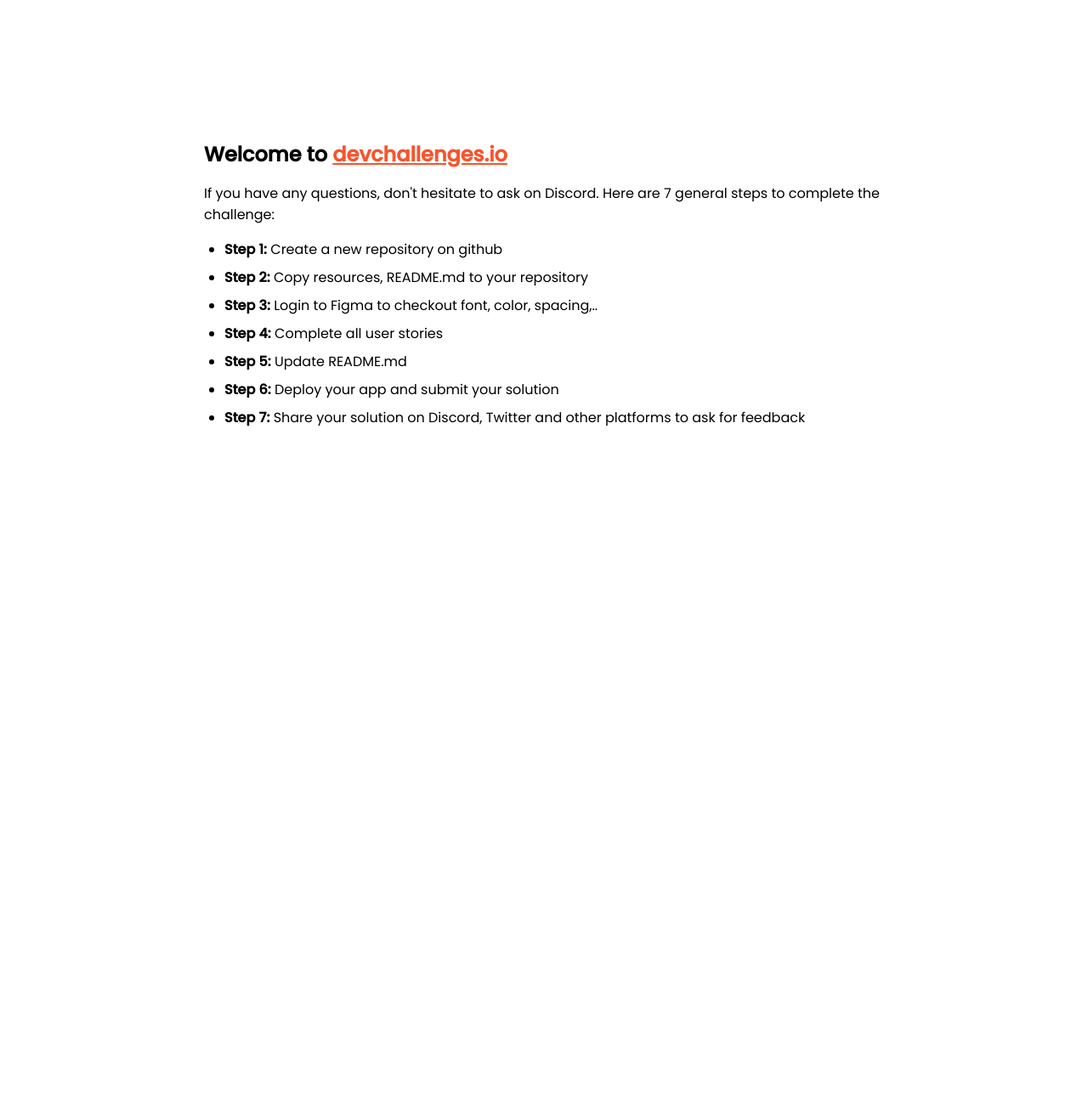
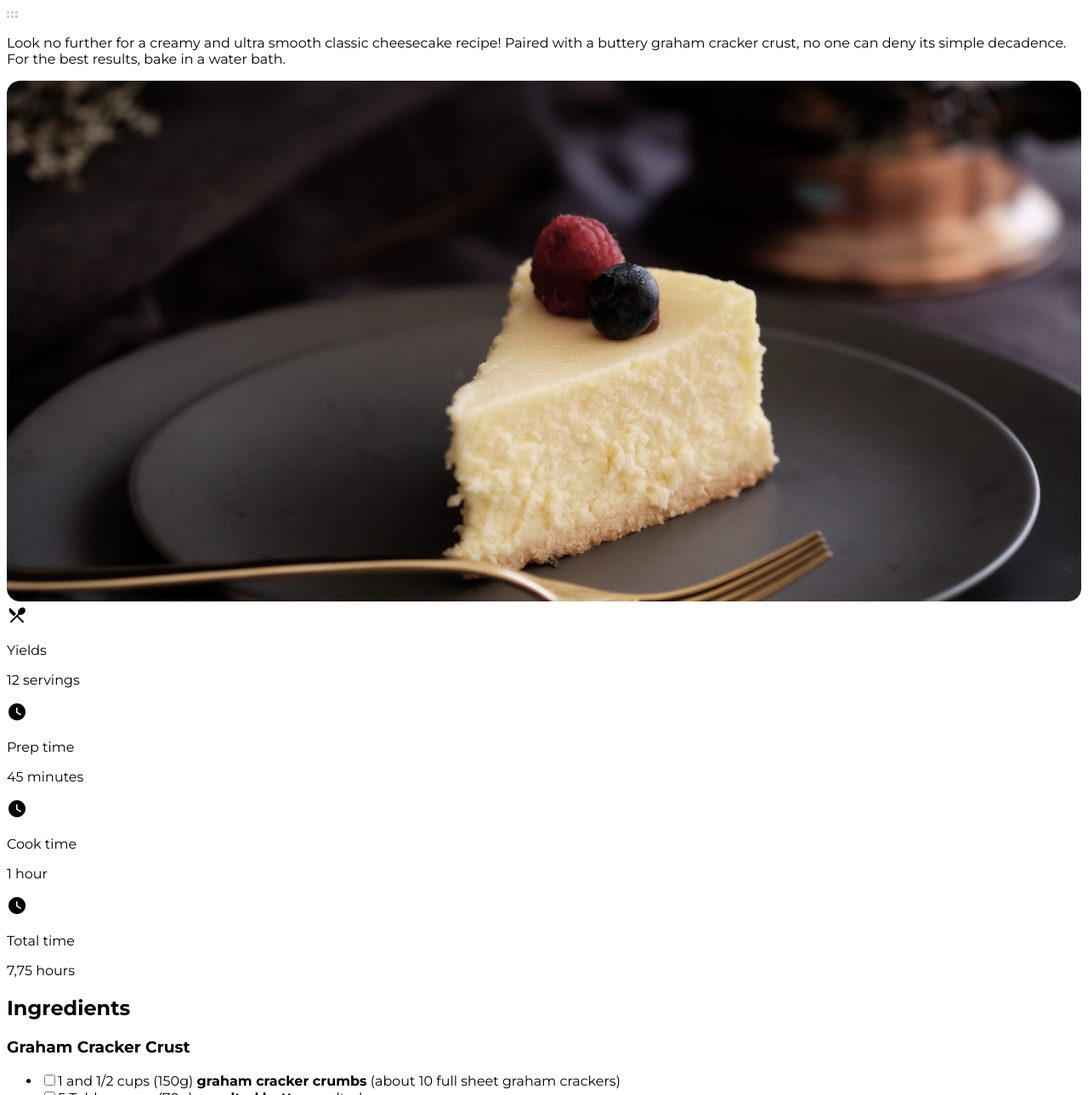
Before and after one commit to miguelprzc/recipe-page, a plain HTML site: page index.html in a window 1280 px wide. Shown: the part 76-1365 px from the top of the page at 85% size. Before the commit the page ends 800 px from the top, so only its background shows below. Drawn offline with Linux system fonts and the light colour scheme; a web font is replaced by a local one.

Commit message:
Build index.html and create styles.css

```diff
--- a/index.html
+++ b/index.html
@@ -2,94 +2,85 @@
 <html lang="en">
   <head>
     <meta charset="utf-8" />
-    <meta
-      name="viewport"
-      content="width=device-width, initial-scale=1,
-  maximum-scale=5"
-    />
+    <meta name="viewport" content="width=device-width, initial-scale=1,maximum-scale=5"/>
 
-    <link rel="icon" href="devchallenges.png" />
+    <link rel="icon" href="images/devchallenges.png" />
 
-    <link
-      rel="shortcut icon"
-      type="image/x-icon"
-      href="https://devchallenges.io/"
-    />
+    <link href="https://fonts.googleapis.com/icon?family=Material+Icons" rel="stylesheet">
 
-    <link
-      href="https://fonts.googleapis.com/css2?family=Poppins:wght@400;500&display=swap"
-      rel="stylesheet"
-    />
+    <link rel="preconnect" href="https://fonts.gstatic.com">
+    <link href="https://fonts.googleapis.com/css2?family=Montserrat:wght@400;500;700&family=Playfair+Display:ital,wght@0,700;1,400&display=swap" rel="stylesheet">
 
-    <title>Devchallenges</title>
+    <title>Recipe Page</title>
 
-    <style>
-      body {
-        font-family: "Poppins", sans-serif;
-      }
-
-      ul {
-        padding-left: 24px;
-      }
-
-      li {
-        margin-bottom: 8px;
-      }
-
-      .welcome {
-        max-width: 800px;
-        margin: 0 auto;
-      }
-
-      .welcome-text {
-        margin-top: 30vh;
-        font-weight: 500;
-      }
-
-      .welcome-text p {
-        font-size: 1rem;
-        font-weight: 400;
-      }
-
-      .welcome-text h1 {
-        font-size: 1.5rem;
-      }
-
-      .welcome-text a {
-        color: #f7542e;
-      }
-    </style>
+    <link rel="stylesheet" href="styles.css">
   </head>
   <body>
-    <div class="welcome">
-      <div class="welcome-text">
-        <h1>
-          Welcome to
-          <a href="https://devchallenges.io/" target="_blank"
-            >devchallenges.io</a
-          >
-        </h1>
-
-        <p>
-          If you have any questions, don't hesitate to ask on Discord. Here are
-          7 general steps to complete the challenge:
-        </p>
+    <h1>Classic Cheesecake Recipe</h1>
+    <div class="description">
+      <svg width="13" height="8" viewBox="0 0 13 8" fill="none" xmlns="http://www.w3.org/2000/svg">
+        <circle cx="1.5" cy="1.5" r="1.5" fill="#C4C4C4"/>
+        <circle cx="1.5" cy="6.5" r="1.5" fill="#C4C4C4"/>
+        <circle cx="6.5" cy="1.5" r="1.5" fill="#C4C4C4"/>
+        <circle cx="6.5" cy="6.5" r="1.5" fill="#C4C4C4"/>
+        <circle cx="11.5" cy="1.5" r="1.5" fill="#C4C4C4"/>
+        <circle cx="11.5" cy="6.5" r="1.5" fill="#C4C4C4"/>
+      </svg>
+      <p>Look no further for a creamy and ultra smooth classic cheesecake recipe! Paired with a buttery graham cracker crust, no one can deny its simple decadence. For the best results, bake in a water bath.</p>
+    </div>
+    <img class="recipe-pic" src="images/photo1.png" alt="recipe-pic" >
+    <div class="recipe-info">
+      <div class="info">
+        <i class="material-icons orange">restaurant_menu</i>
+        <p class="info-field-name">Yields</p>
+        <p class="info-field-des">12 servings</p>
       </div>
-
-      <ul>
-        <li><b>Step 1:</b> Create a new repository on github</li>
-        <li><b>Step 2:</b> Copy resources, README.md to your repository</li>
-        <li>
-          <b>Step 3:</b> Login to Figma to checkout font, color, spacing,..
-        </li>
-        <li><b>Step 4:</b> Complete all user stories</li>
-        <li><b>Step 5:</b> Update README.md</li>
-        <li><b>Step 6:</b> Deploy your app and submit your solution</li>
-        <li>
-          <b>Step 7:</b> Share your solution on Discord, Twitter and other
-          platforms to ask for feedback
-        </li>
-      </ul>
+      <div class="info">
+        <i class="material-icons">watch_later</i>
+        <p class="info-field-name">Prep time</p>
+        <p class="info-field-des">45 minutes</p>
+      </div>
+      <div class="info">
+        <i class="material-icons">watch_later</i>
+        <p class="info-field-name">Cook time</p>
+        <p class="info-field-des">1 hour</p>
+      </div>
+      <div class="info">
+        <i class="material-icons">watch_later</i>
+        <p class="info-field-name">Total time</p>
+        <p class="info-field-des">7,75 hours</p>
+      </div>
     </div>
+    <h2>Ingredients</h2>
+    <h3>Graham Cracker Crust</h3>
+    <ul class="ingredients">
+      <li><label for="ingredient-1"><input id="ingredient-1" type="checkbox" name="ingredients">1 and 1/2 cups (150g) <b>graham cracker crumbs</b> (about 10 full sheet graham crackers)</label></li>
+      <li><label for="ingredient-2"><input id="ingredient-2" type="checkbox" name="ingredients">5 Tablespoons (70g) <b>unsalted butter</b>, melted</label></li>
+      <li><label for="ingredient-3"><input id="ingredient-3" type="checkbox" name="ingredients"></label>1/4 cup (50g) <b>granulated sugar</b></li>
+    </ul>
+    <h3>Cheesecake</h3>
+    <ul class="ingredients">
+      <li><label for="ingredient-1"><input id="ingredient-1" type="checkbox" name="ingredients">four 8-ounce blocks (904g) full-fat <b>cream cheese</b>, softened to room temperature</label></li>
+      <li><label for="ingredient-2"><input id="ingredient-2" type="checkbox" name="ingredients">1 cup (200g) <b>granulated sugar</b></label></li>
+      <li><label for="ingredient-3"><input id="ingredient-3" type="checkbox" name="ingredients">1 cup (240g) full-fat <b>sour cream</b>, at room temperature</label></li>
+      <li><label for="ingredient-4"><input id="ingredient-4" type="checkbox" name="ingredients">1 teaspoon <b>pure vanilla extract</b></label></li>
+      <li><label for="ingredient-5"><input id="ingredient-5" type="checkbox" name="ingredients">2 teaspoons <b>fresh lemon juice</b>  (optional, but recommended)</label></li>
+      <li><label for="ingredient-6"><input id="ingredient-6" type="checkbox" name="ingredients">3 large <b>eggs</b>, at room temperature</label></li>
+      <li><label for="ingredient-7"><input id="ingredient-7" type="checkbox" name="ingredients">topping suggestions: <em>salted caramel, lemon curd, strawberry topping, chocolate ganache, red wine chocolate ganache, fresh fruit, whipped cream, or raspberry sauce</em> (recipe in notes) </label></li>
+    </ul>
+    <h2>Instructions</h2>
+    <ul class="instruction">
+      <li><span class="number-item">1</span> Adjust the oven rack to the lower-middle position and preheat oven to 350°F (177°C).</li>
+      <li><span class="number-item">2</span> <b>Make the crust:</b> Using a food processor, pulse the graham crackers into crumbs. Pour into a medium bowl and stir in sugar and melted butter until combined. (You can also pulse it all together in the food processor.) Mixture will be sandy. Press firmly into the bottom and slightly up the sides of a 9-inch or 10-inch springform pan. No need to grease the pan first. I use the bottom of a measuring cup to pack the crust down tightly. Pre-bake for 8 minutes. Remove from the oven and place the hot pan on a large piece of aluminum foil. The foil will wrap around the pan for the water bath in step 4. Allow crust to slightly cool as you prepare the filling.</li>
+      <li><span class="number-item">3</span> <b>Make the filling:</b> Using a handheld or stand mixer fitted with a paddle attachment, beat the cream cheese and granulated sugar together on medium-high speed in a large bowl until the mixture is smooth and creamy, about 2 minutes. Add the sour cream, vanilla extract, and lemon juice then beat until fully combined. On medium speed, add the eggs one at a time, beating after each addition until just blended. After the final egg is incorporated into the batter, stop mixing. To help prevent the cheesecake from deflating and cracking as it cools, avoid over-mixing the batter as best you can.</li>
+      <li><span class="number-item">4</span> <b>Prepare the simple water bath (see note)</b> Boil a pot of water. You need 1 inch of water in your roasting pan for the water bath, so make sure you boil enough. I use an entire kettle of hot water. As the water is heating up, wrap the aluminum foil around the springform pan. Pour the cheesecake batter on top of the crust. Use a rubber spatula or spoon to smooth it into an even layer. Place the pan inside of a large roasting pan. Carefully pour the hot water inside of the pan and place in the oven. (Or you can place the roasting pan in the oven first, then pour the hot water in. Whichever is easier for you.)</li>
+      <li><span class="number-item">5</span> Bake cheesecake for 55-70 minutes or until the center is almost set. When it’s done, the center of the cheesecake will slightly wobble if you gently shake the pan. Turn the oven off and open the oven door slightly. Let the cheesecake sit in the oven in the water bath as it cools down for 1 hour. Remove from the oven and water bath, then cool cheesecake completely at room temperature. Then refrigerate the cheesecake for at least 4 hours or overnight.</li>
+      <li><span class="number-item">6</span> Use a knife to loosen the chilled cheesecake from the rim of the springform pan, then remove the rim. Using a clean sharp knife, cut into slices for serving. For neat slices, wipe the knife clean and dip into warm water between each slice.</li>
+      <li><span class="number-item">7</span> Serve cheesecake with desired toppings. Cover and store leftover cheesecake in the refrigerator for up to 5 days.</li>
+    </ul>
+    <p class="source">Source: https://sallysbakingaddiction.com/classic-cheesecake/ </p>
+    <footer>
+      <p>created by <a href="https://github.com/miguelprzc/">miguelprzc</a> devChallenges.io</p>
+    </footer>
   </body>
 </html>
--- /dev/null
+++ b/styles.css
@@ -0,0 +1,8 @@
+body {
+  font-family: 'Playfair Display', serif;
+  font-family: 'Montserrat', sans-serif;
+}
+
+.recipe-pic {
+  width: 100%;
+}
```
